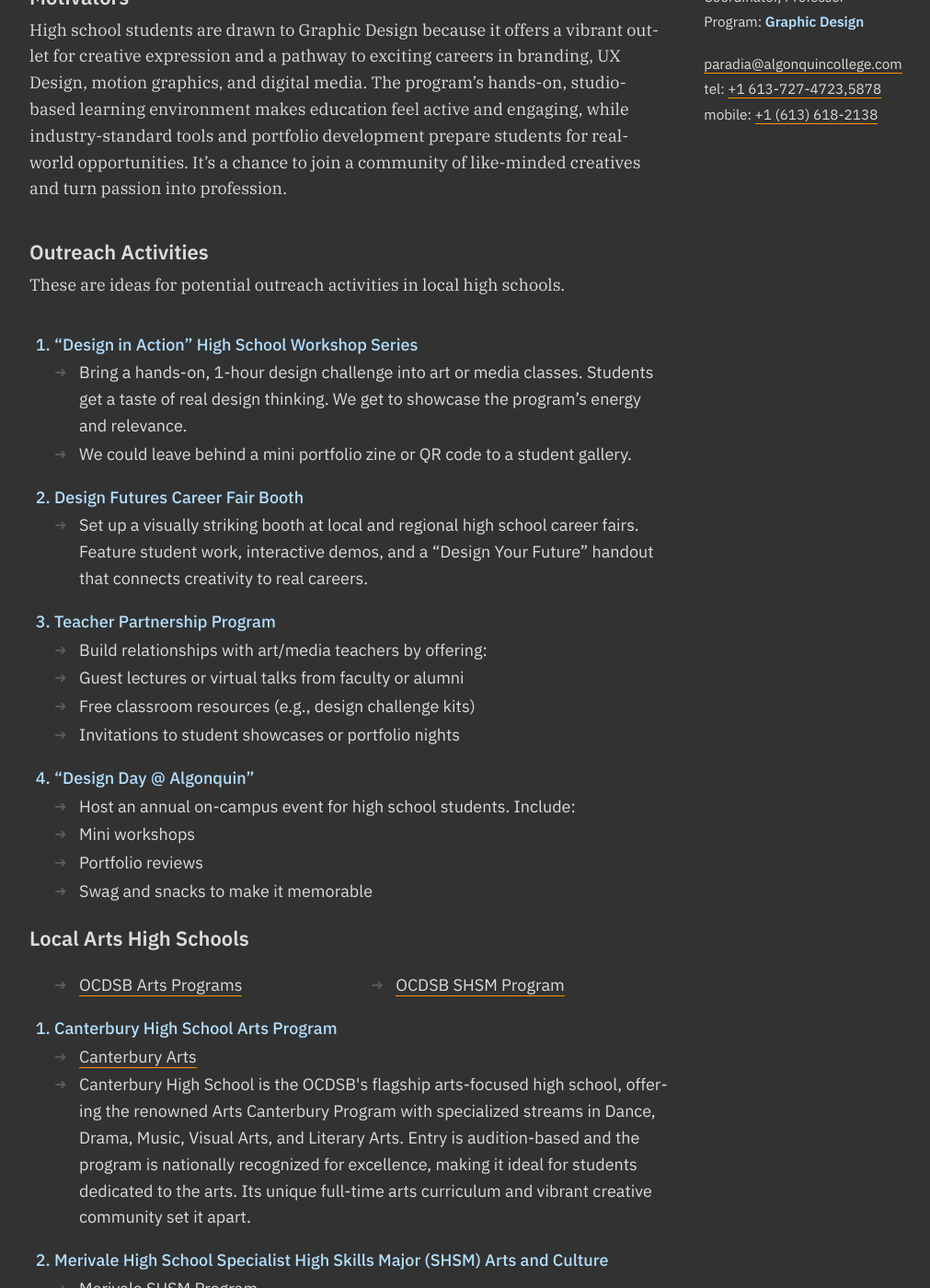
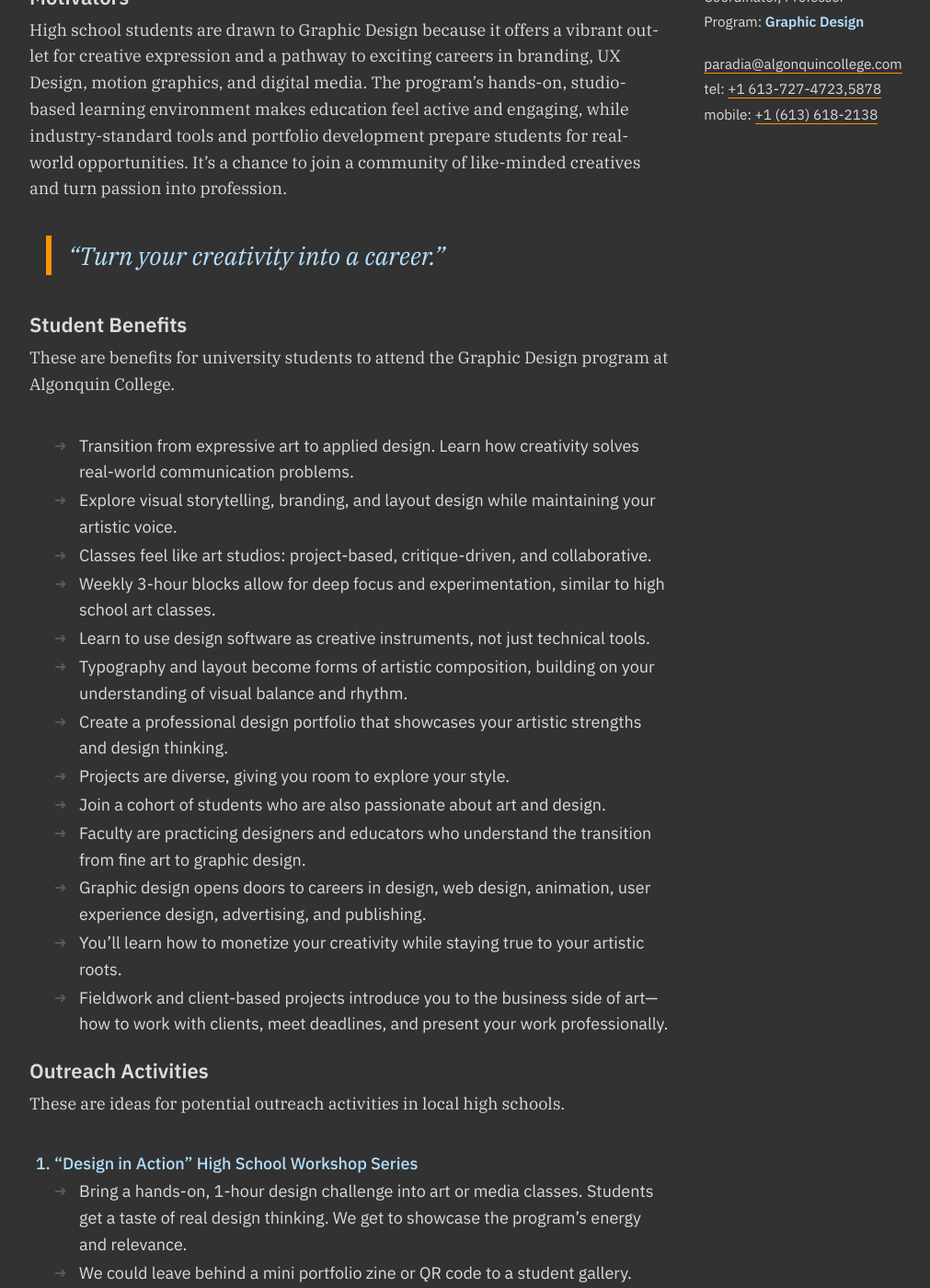
Before and after one commit to AlainParadis/program-transformation, a Jekyll site: the page built from highschool.md, in a window 1280 px wide and 1400 px high, scrolled down 289 px. Shown: the whole window at 92% size, without its empty margins (76-1087 px from the left). Built offline with Jekyll 4.4.1, drawn with Linux system fonts in a browser that asks for light colours; some of the changed text lies outside the part shown.

Commit message:
add more messaging to hs and uni students

```diff
--- a/highschool.md
+++ b/highschool.md
@@ -9,6 +9,30 @@ order: 1
 <p>
 	High school students are drawn to Graphic Design because it offers a vibrant outlet for creative expression and a pathway to exciting careers in branding, UX Design, motion graphics, and digital media. The program’s hands-on, studio-based learning environment makes education feel active and engaging, while industry-standard tools and portfolio development prepare students for real-world opportunities. It’s a chance to join a community of like-minded creatives and turn passion into profession.
 </p>
+<blockquote>
+    “Turn your creativity into a career.”
+</blockquote>
+<h4>
+	Student Benefits
+</h4>
+<p>
+	These are benefits for university students to attend the Graphic Design program at Algonquin College.
+</p>
+<ul>
+	<li>Transition from expressive art to applied design. Learn how creativity solves real-world communication problems.</li>
+	<li>Explore visual storytelling, branding, and layout design while maintaining your artistic voice.</li>
+	<li>Classes feel like art studios: project-based, critique-driven, and collaborative.</li>
+	<li>Weekly 3-hour blocks allow for deep focus and experimentation, similar to high school art classes.</li>
+	<li>Learn to use design software as creative instruments, not just technical tools.</li>
+	<li>Typography and layout become forms of artistic composition, building on your understanding of visual balance and rhythm.</li>
+	<li>Create a professional design portfolio that showcases your artistic strengths and design thinking.</li>
+	<li>Projects are diverse, giving you room to explore your style.</li>
+	<li>Join a cohort of students who are also passionate about art and design.</li>
+	<li>Faculty are practicing designers and educators who understand the transition from fine art to graphic design.</li>
+	<li>Graphic design opens doors to careers in design, web design, animation, user experience design, advertising, and publishing.</li>
+	<li>You’ll learn how to monetize your creativity while staying true to your artistic roots.</li>
+	<li>Fieldwork and client-based projects introduce you to the business side of art—how to work with clients, meet deadlines, and present your work professionally.</li>
+</ul>
 <h4>
 	Outreach Activities
 </h4>
@@ -68,12 +92,6 @@ order: 1
 	Additional Research
 </h3>
 <h4>
-	Required Resources
-</h4>
-<p>
-	Resources will be required to develop and produce printed materials to distribute at these activities. Faculty will also require release time to initiate communications with teachers and department heads, to design and produce these materials, and to attend activities at high schools. We can collaborate with the college's marketing department for this work, but we would appreciate input into messaging since we're program stakeholders.
-</p>
-<h4>
 	Academic Pathways
 </h4>
 <p>
```
Also changed, not shown: index.md (+3 -0 lines), university.md (+12 -0 lines).
